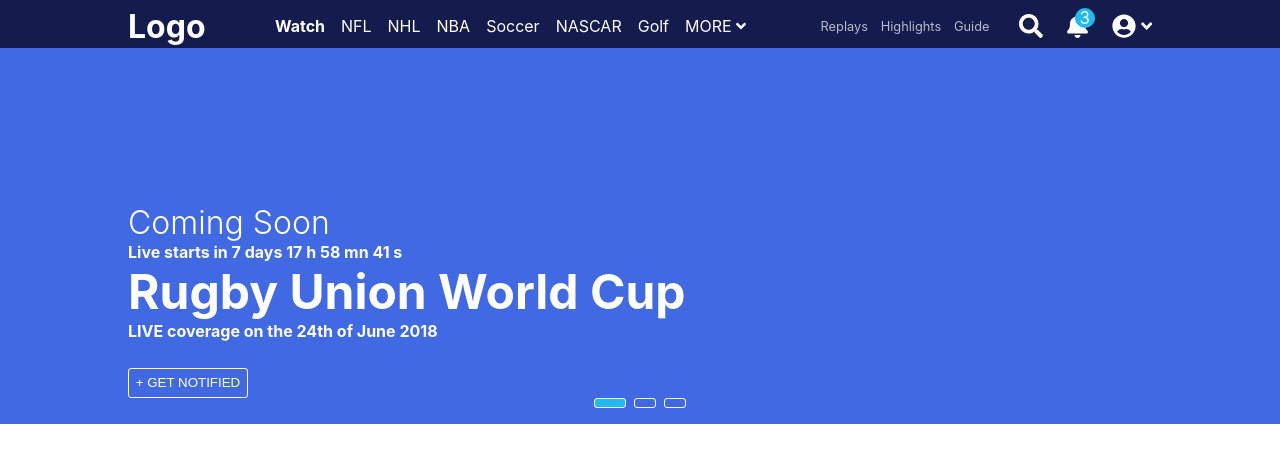
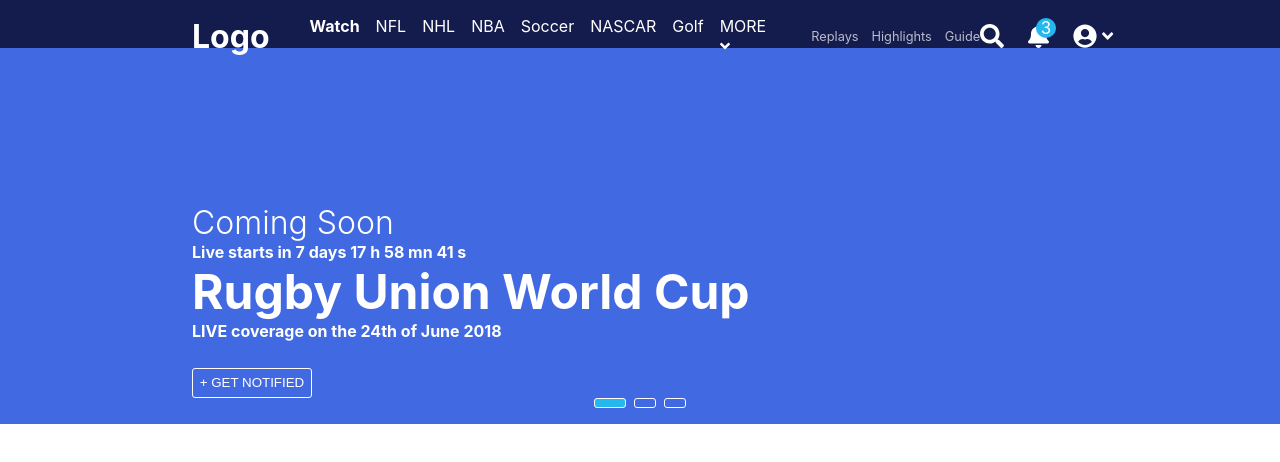
Before and after one commit to CamiloVargas123/libel-test, a React (Create React App) app: page / in a window 1280 px wide. Shown: the top 462 px of the page. Built offline with nearby package versions, Linux system fonts and the light colour scheme.

Commit message:
change margin

```diff
--- a/src/scss/index.scss
+++ b/src/scss/index.scss
@@ -1,7 +1,6 @@
 $default-color: #141b4d;
 $secudnary-color: #23b9ef;
-$container: 10%;
 
 .container{
-  margin: 0 10%;
+  margin: 0 15%;
 }
```
